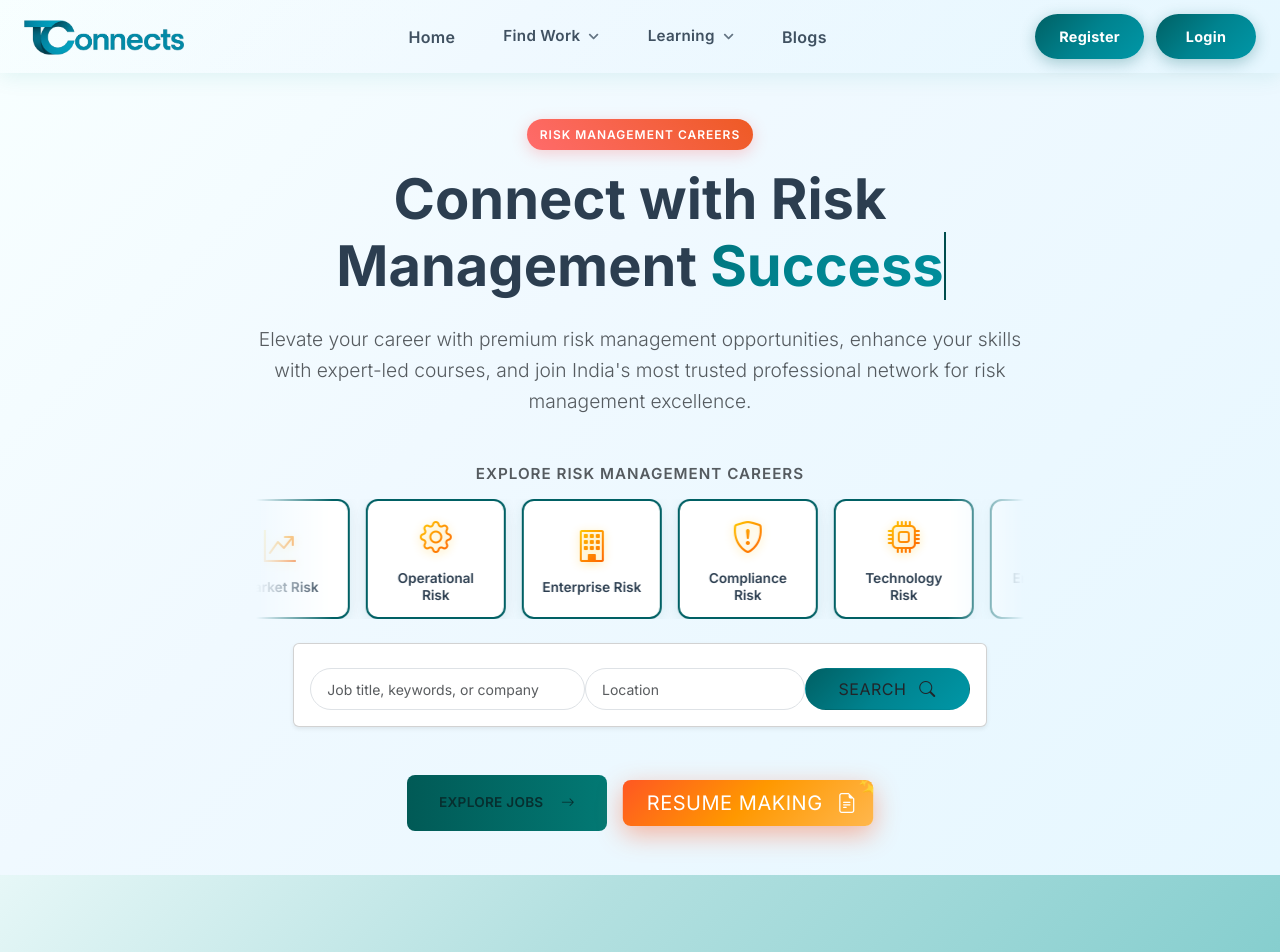
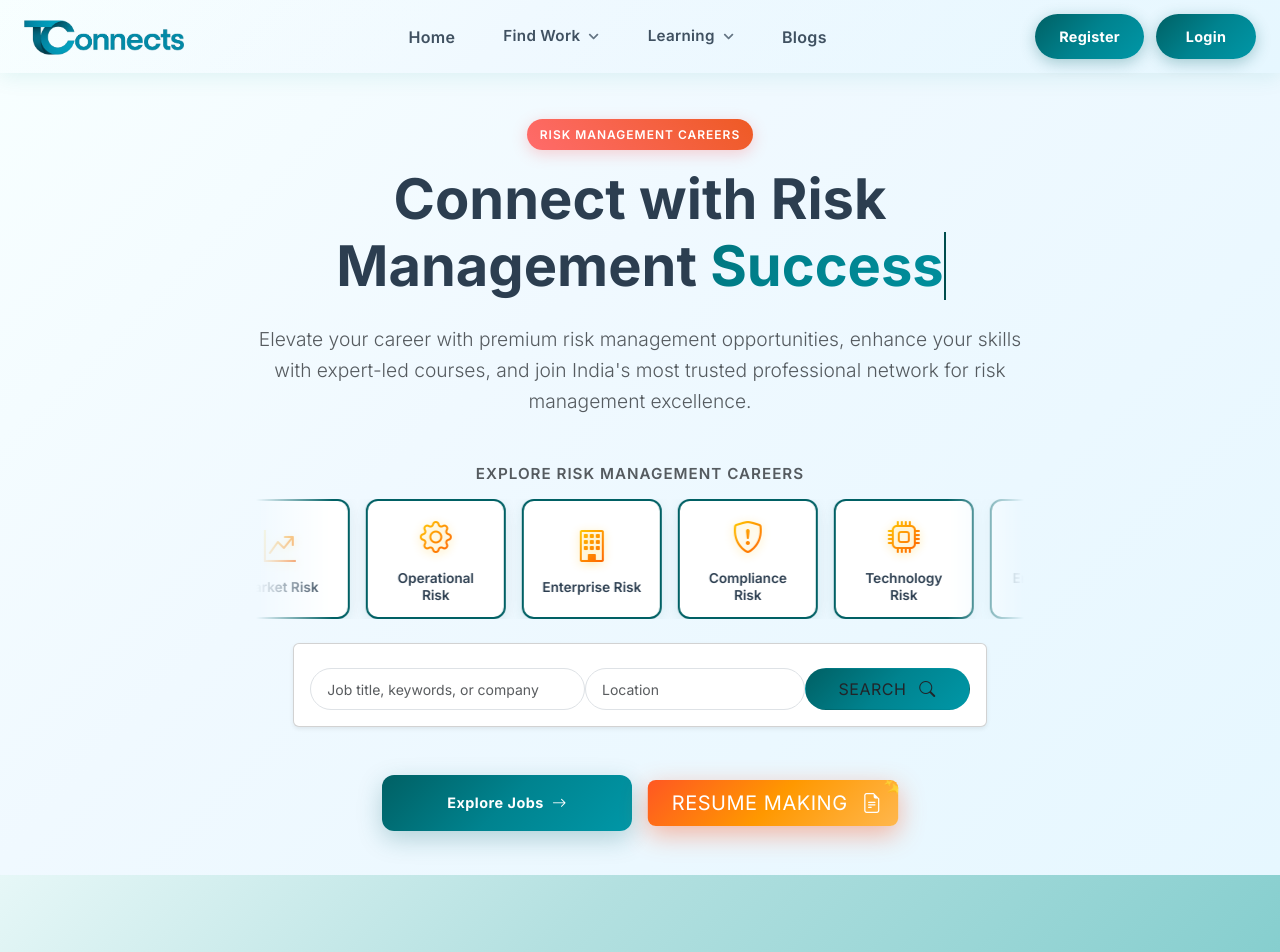
Before and after one commit to geethanjalitconnects/tconnects-frontend, a React (Vite) app: page / in a window 1280 px wide. Shown: the top 952 px of the page. Built offline with nearby package versions, Linux system fonts and the light colour scheme; no server answers.

Commit message:
Fixed Explore Jobs button design and navigation

```diff
--- a/src/components/HeroSection.css
+++ b/src/components/HeroSection.css
@@ -545,69 +545,37 @@ input::placeholder {
   outline: none !important;
   box-shadow: none !important;
 }
-/* ---------- Explore Jobs button - rectangular, no underline ---------- */
-/* Replace any existing .explore-jobs-btn rules with this block */
-
+/* EXPLORE JOBS – final clean rectangular button */
 .explore-jobs-btn {
   display: inline-flex;
   align-items: center;
   justify-content: center;
 
-  /* remove underline and ensure anchor behaves like a button */
-  text-decoration: none !important;
-  color: inherit;               /* keep the same font color as in markup */
-  cursor: pointer;
+  text-decoration: none !important; /* remove underline */
+  color: #ffffff !important;        /* keep white text like resume button */
 
-  /* rectangular shape (sharper edges) */
-  border-radius: 8px;           /* reduce to 4px for even sharper corners */
-  padding: 0.85rem 2.25rem;     /* vertical / horizontal — adjust if needed */
-  min-height: 56px;             /* consistent button height */
-  line-height: 1;
-  box-sizing: border-box;
+  background: linear-gradient(135deg, #006064 0%, #00838f 50%, #0097a7 100%);
+  border-radius: 12px;             /* rectangular, smooth edges */
+  padding: 1rem 2.2rem;            /* SAME SIZE as resume button */
+  font-weight: 700;
+  letter-spacing: 0.5px;
+  font-size: clamp(0.8rem, 2.5vw, 0.9rem);
 
-  /* background + border (keeps existing look but rectangular) */
-  background: linear-gradient(90deg, rgba(1,90,86,1) 0%, rgba(2,121,116,1) 100%);
-  border: 0;
-  color: #072f2f;               /* leave this if you want a specific color; otherwise keep color: inherit */
-  font-weight: 600;
-  letter-spacing: 0.02em;
+  min-width: 250px;                /* EXACT WIDTH of Resume button */
+  min-height: 56px;                /* SAME HEIGHT */
+  box-shadow: 0 8px 25px rgba(0, 96, 100, 0.25);
 
-  /* remove default anchor underline on hover/focus */
-  outline: none;
+  transition: all 0.3s ease;
 }
 
-/* Ensure icon spacing inside the button */
-.explore-jobs-btn i {
-  margin-left: 0.6rem;
-  display: inline-block;
-  vertical-align: middle;
-}
-
-/* Remove underline (again) for all states */
-.explore-jobs-btn,
-.explore-jobs-btn:link,
-.explore-jobs-btn:visited,
-.explore-jobs-btn:hover,
-.explore-jobs-btn:active,
-.explore-jobs-btn:focus {
+.explore-jobs-btn:hover {
+  transform: translateY(-4px) scale(1.05);
+  box-shadow: 0 18px 35px rgba(0, 96, 100, 0.35);
   text-decoration: none !important;
 }
 
-/* Hover/focus styles (subtle) */
-.explore-jobs-btn:hover,
-.explore-jobs-btn:focus {
-  transform: translateY(-1px);
-  box-shadow: 0 8px 20px rgba(2,121,116,0.12);
-  text-decoration: none !important;
-}
-
-/* Responsive scale-down on small screens */
-@media (max-width: 576px) {
-  .explore-jobs-btn {
-    padding: 0.75rem 1.25rem;
-    min-height: 48px;
-    font-size: 0.95rem;
-  }
+.explore-jobs-btn i {
+  margin-left: 8px;
 }
 
 
--- a/src/components/HeroSection.jsx
+++ b/src/components/HeroSection.jsx
@@ -194,10 +194,11 @@ const HeroSection = ({ navigateToJobsList, navigateToResumeMaking, onNavigate })
               <div className="d-grid gap-3 d-sm-flex justify-content-sm-center hero-buttons">
    <Link
   to="/jobs"
-  className="btn-primary-custom px-4 explore-jobs-btn"
+  className="explore-jobs-btn"
 >
   Explore Jobs <i className="bi bi-arrow-right"></i>
 </Link>
+
 
 
                 <Button
```
